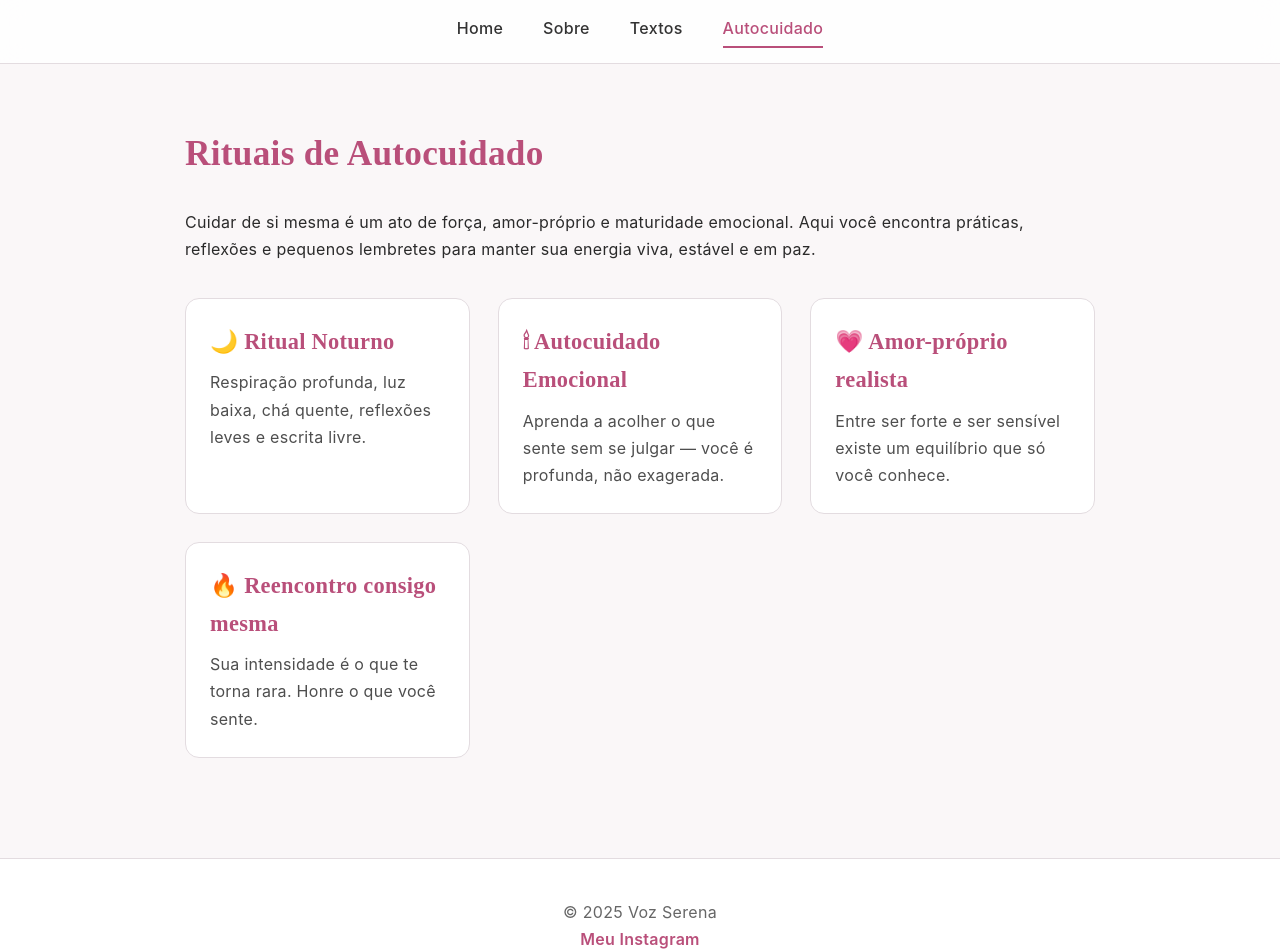
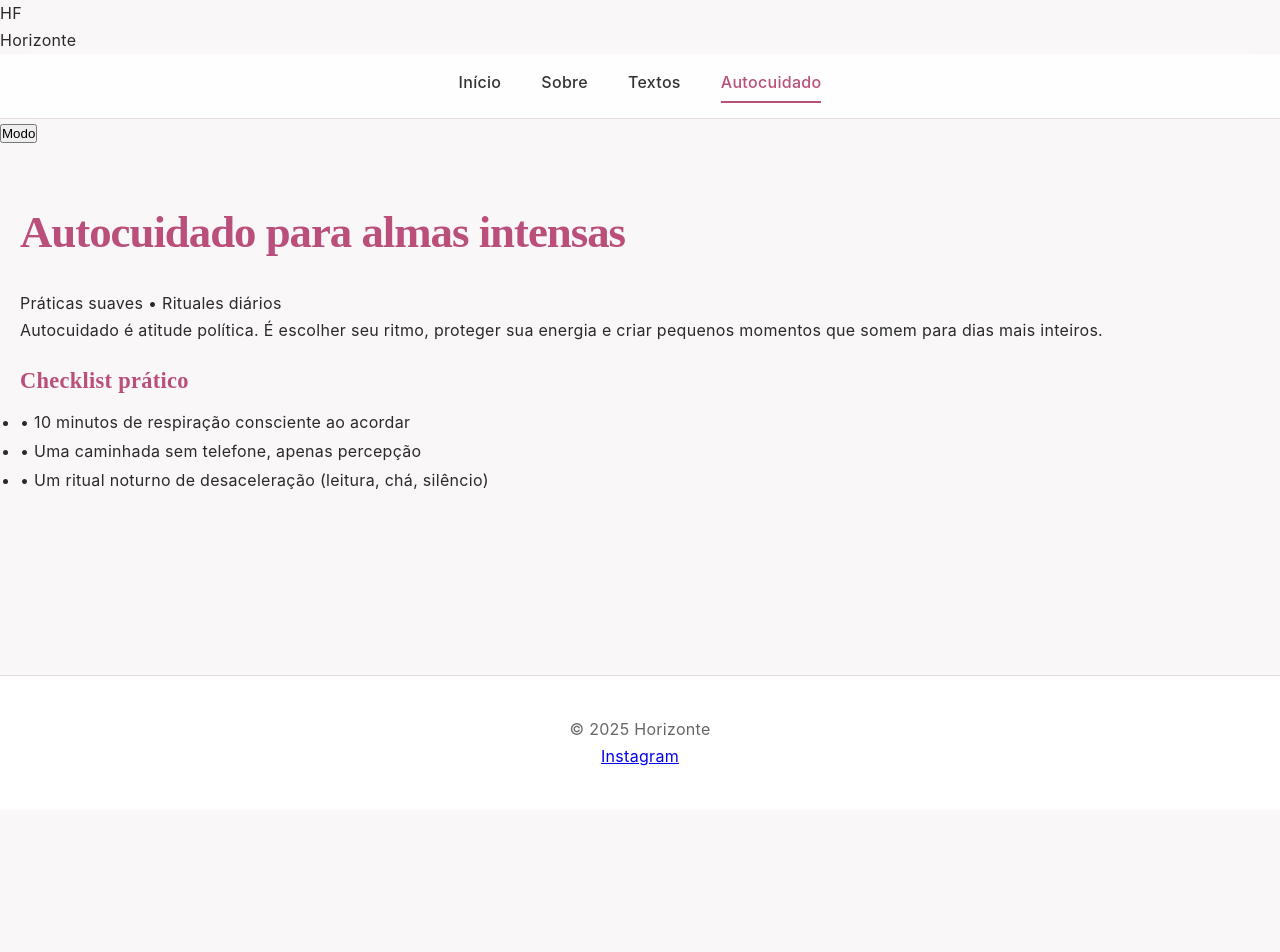
Before and after one commit to karolinegodinho-commits/site-karol, a plain HTML site: page autocuidado.html in a window 1280 px wide. After the commit the page ends 810 px from the top, so only its background shows below. Drawn offline with Linux system fonts and the light colour scheme.

Commit message:
Update autocuidado.html

```diff
--- a/autocuidado.html
+++ b/autocuidado.html
@@ -1,59 +1,45 @@
 <!DOCTYPE html>
 <html lang="pt-br">
 <head>
-    <meta charset="UTF-8">
-    <meta name="viewport" content="width=device-width, initial-scale=1.0">
-    <title>Autocuidado • Voz Serena</title>
+  <meta charset="utf-8"/><meta name="viewport" content="width=device-width,initial-scale=1" />
+  <title>Autocuidado — Horizonte</title>
   <link rel="stylesheet" href="style.css">
+  <script defer src="script.js"></script>
 </head>
 <body>
 
+<header class="navbar">
+  <div class="nav-inner wrapper">
+    <div class="brand"><div class="logo-mark">HF</div><div class="title">Horizonte</div></div>
     <nav class="menu">
-        <a href="index.html">Home</a>
+      <a href="index.html">Início</a>
       <a href="sobre.html">Sobre</a>
       <a href="textos.html">Textos</a>
       <a href="autocuidado.html" class="active">Autocuidado</a>
     </nav>
+    <div class="controls"><button class="theme-toggle">Modo</button></div>
+  </div>
+</header>
 
-    <main class="container">
-        <h2 style="color:#b94f7a; margin-bottom:25px;">Rituais de Autocuidado</h2>
+<main class="wrapper" style="padding:48px 20px 80px">
+  <article class="post-full reveal">
+    <h1>Autocuidado para almas intensas</h1>
+    <p class="meta">Práticas suaves • Rituales diários</p>
 
-        <p>
-            Cuidar de si mesma é um ato de força, amor-próprio e maturidade emocional.
-            Aqui você encontra práticas, reflexões e pequenos lembretes para manter
-            sua energia viva, estável e em paz.
-        </p>
+    <p>Autocuidado é atitude política. É escolher seu ritmo, proteger sua energia e criar pequenos momentos que somem para dias mais inteiros.</p>
 
-        <div class="cards" style="margin-top:35px;">
-
-            <div class="card noclick">
-                <h3>🌙 Ritual Noturno</h3>
-                <p>Respiração profunda, luz baixa, chá quente, reflexões leves e escrita livre.</p>
-            </div>
-
-            <div class="card noclick">
-                <h3>🕯 Autocuidado Emocional</h3>
-                <p>Aprenda a acolher o que sente sem se julgar — você é profunda, não exagerada.</p>
-            </div>
-
-            <div class="card noclick">
-                <h3>💗 Amor-próprio realista</h3>
-                <p>Entre ser forte e ser sensível existe um equilíbrio que só você conhece.</p>
-            </div>
-
-            <div class="card noclick">
-                <h3>🔥 Reencontro consigo mesma</h3>
-                <p>Sua intensidade é o que te torna rara. Honre o que você sente.</p>
-            </div>
-
-        </div>
+    <h3 style="margin-top:18px">Checklist prático</h3>
+    <ul style="color:var(--muted);line-height:1.8">
+      <li>• 10 minutos de respiração consciente ao acordar</li>
+      <li>• Uma caminhada sem telefone, apenas percepção</li>
+      <li>• Um ritual noturno de desaceleração (leitura, chá, silêncio)</li>
+    </ul>
+  </article>
 </main>
 
-    <footer>
-        <p>© 2025 Voz Serena</p>
-        <a class="insta" href="https://www.instagram.com/karoline_mrqs?igsh=MXI1NjN3NHZzYmgwaQ==" target="_blank">
-            Meu Instagram
-        </a>
+<footer class="footer">
+  <p>© 2025 Horizonte</p>
+  <p><a href="https://www.instagram.com/karoline_mrqs" target="_blank">Instagram</a></p>
 </footer>
 
 </body>
```
Lines whose indentation alone changed are shown as unchanged.
